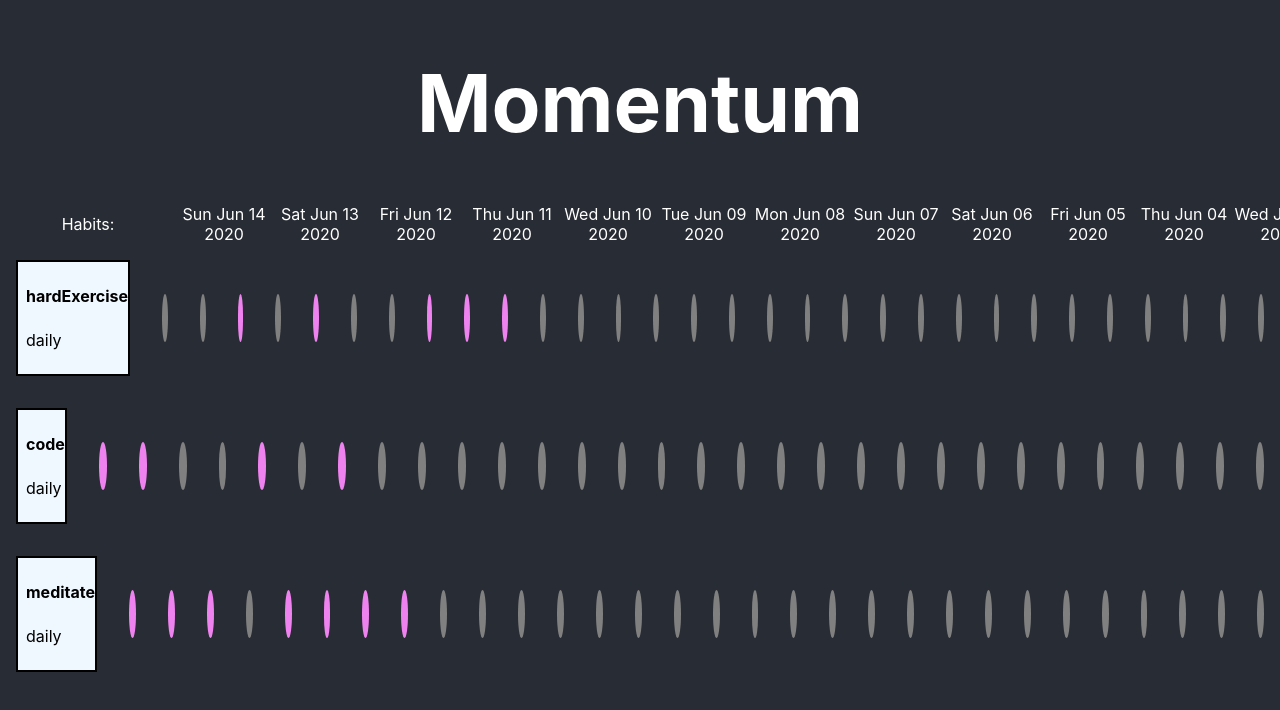
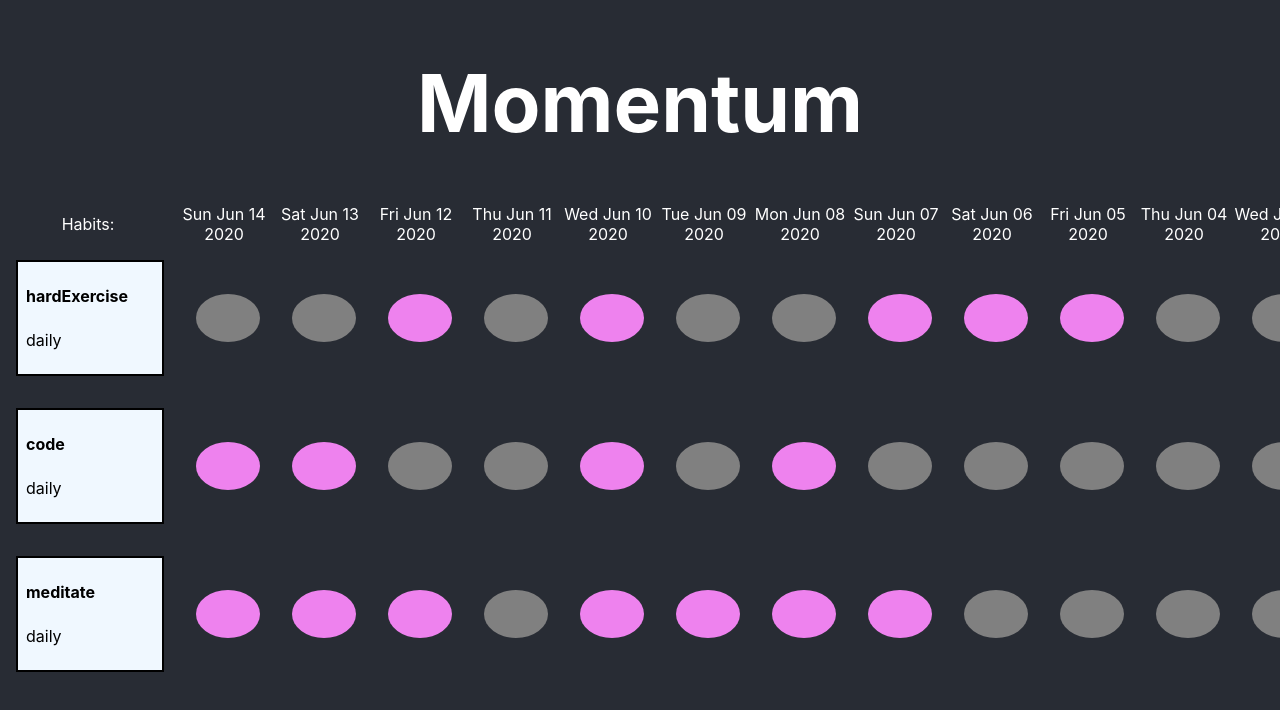
Before and after one commit to methoil/momentum, a React (Create React App) app: page / in a window 1280 px wide. Shown: the top 710 px of the page. Built offline with nearby package versions, Linux system fonts and the light colour scheme.

Commit message:
fix(links): appear with proper width

```diff
--- a/src/components/habit-card.scss
+++ b/src/components/habit-card.scss
@@ -5,7 +5,7 @@
   align-items: baseline;
   background-color: aliceblue;
   height: 7rem;
-  width: 9rem;
+  min-width: 9rem;
   margin: 1rem;
   border: solid black 2px;
 }
--- a/src/components/link.scss
+++ b/src/components/link.scss
@@ -1,6 +1,6 @@
 .link-circle {
   border-radius: 50%;
-  width: 4rem;
+  min-width: 4rem;
   height: 3rem;
   margin: 1rem;
   cursor: pointer;
```
